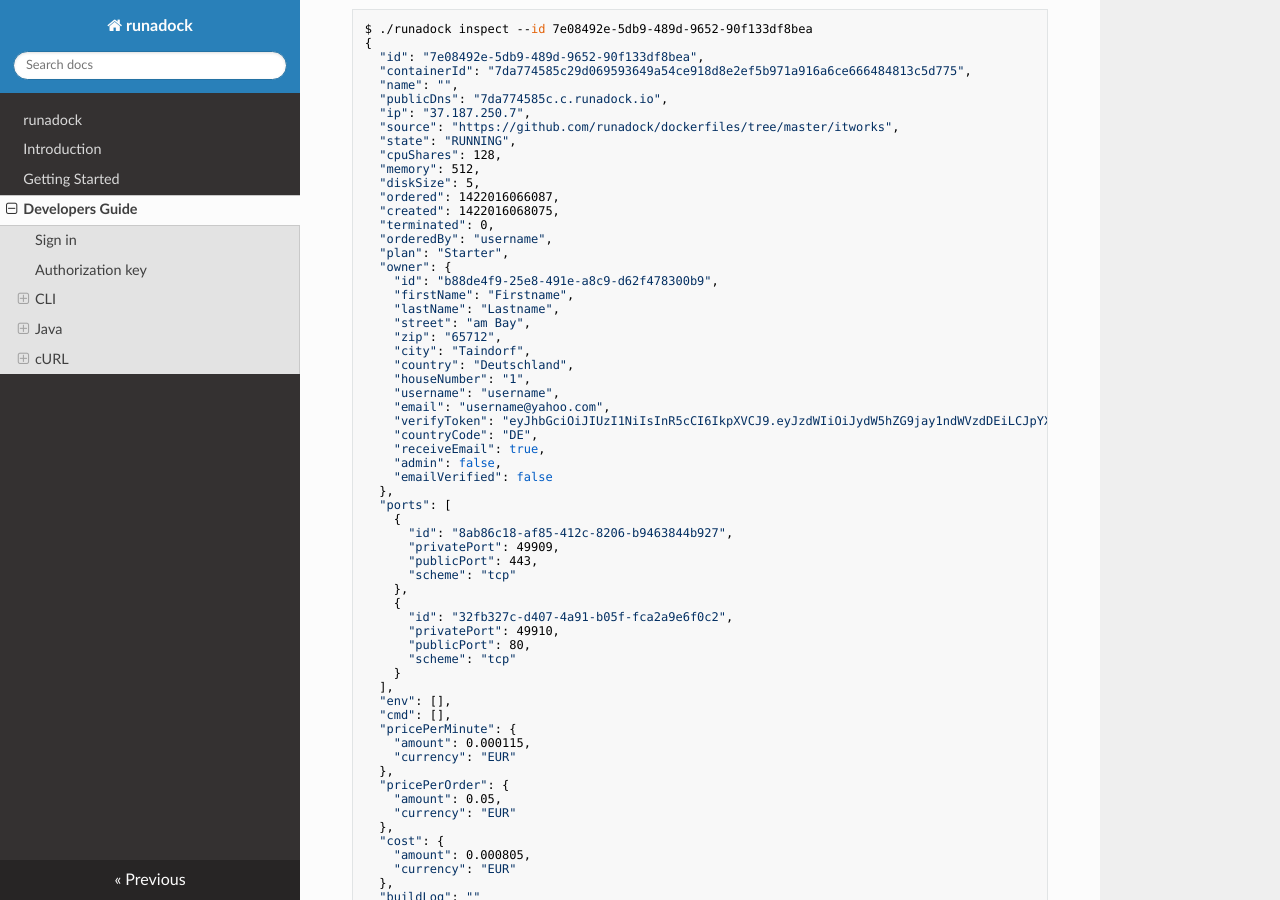
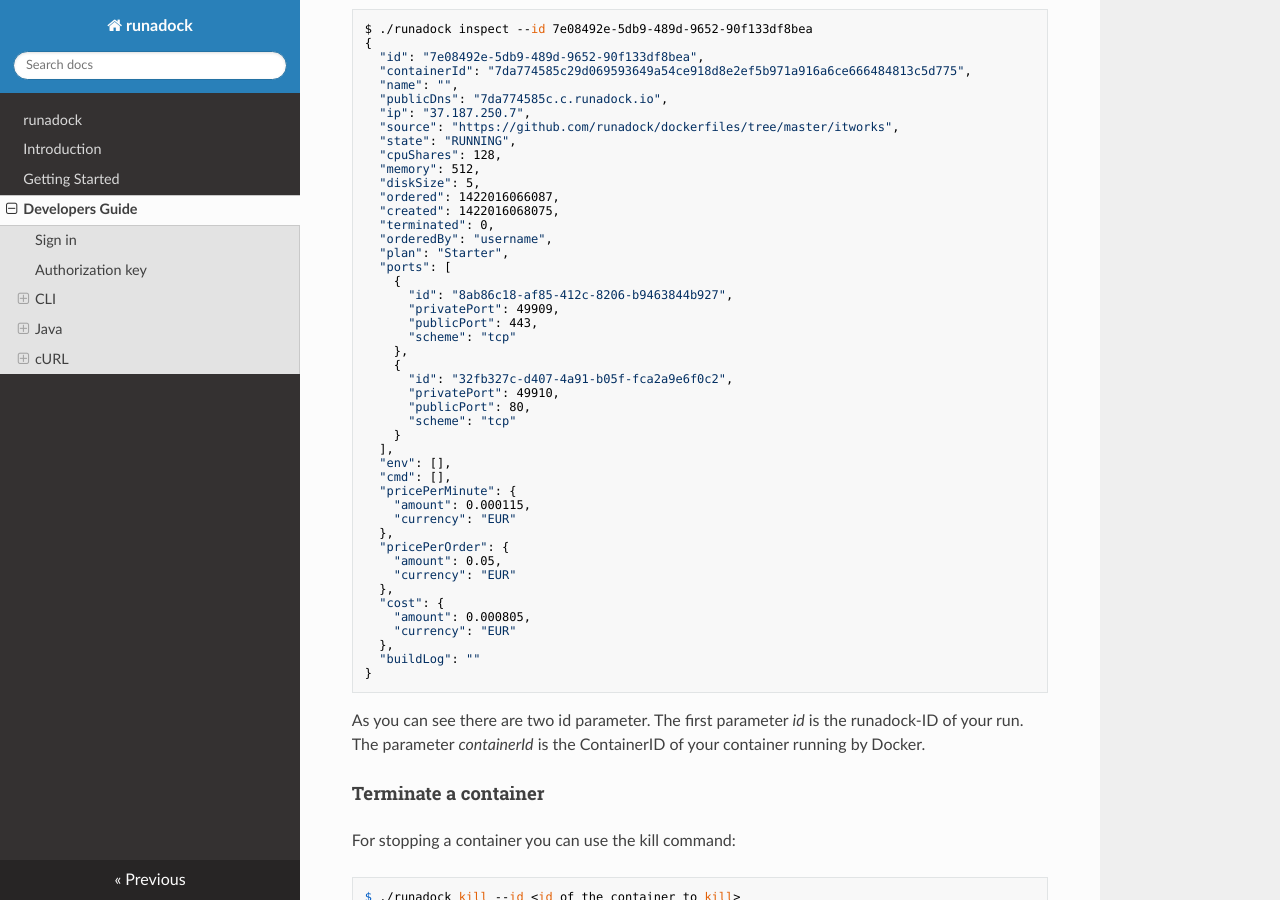
Before and after one commit to runadock/docs, an MkDocs documentation site: the page built from docs/DevelopersGuide.md, in a window 1280 px wide and 900 px high, scrolled down 1723 px. Built offline with MkDocs 1.6.1, drawn with Linux system fonts in a browser that asks for light colours; nearby versions of some CDN libraries; old or Windows-style settings are respelled for this version of MkDocs.

Commit message:
Update DevelopersGuide.md

```diff
--- a/docs/DevelopersGuide.md
+++ b/docs/DevelopersGuide.md
@@ -72,23 +72,6 @@ Example:
       "terminated": 0,
       "orderedBy": "username",
       "plan": "Starter",
-      "owner": {
-        "id": "b88de4f9-25e8-491e-a8c9-d62f478300b9",
-        "firstName": "Firstname",
-        "lastName": "Lastname",
-        "street": "am Bay",
-        "zip": "65712",
-        "city": "Taindorf",
-        "country": "Deutschland",
-        "houseNumber": "1",
-        "username": "username",
-        "email": "username@yahoo.com",
-        "verifyToken": "eyJhbGciOiJIUzI1NiIsInR5cCI6IkpXVCJ9.eyJzdWIiOiJydW5hZG9jay1ndWVzdDEiLCJpYXQiOjE0MTg3MzQwODIzMDZ9.oIrjTVoAcku5dchayL7WN7tZxB2gO1uFE2iWVRawtyM=",
-        "countryCode": "DE",
-        "receiveEmail": true,
-        "admin": false,
-        "emailVerified": false
-      },
       "ports": [
         {
           "id": "8ab86c18-af85-412c-8206-b9463844b927",
```
